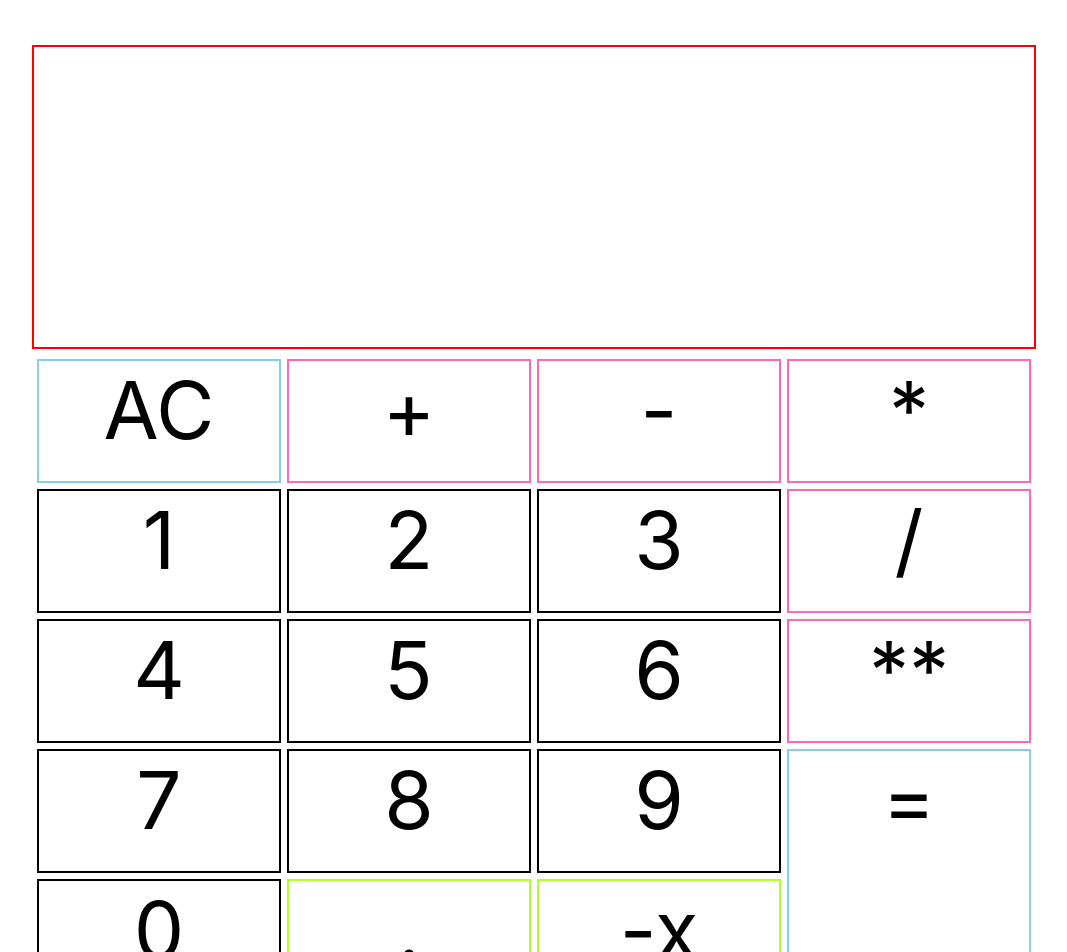
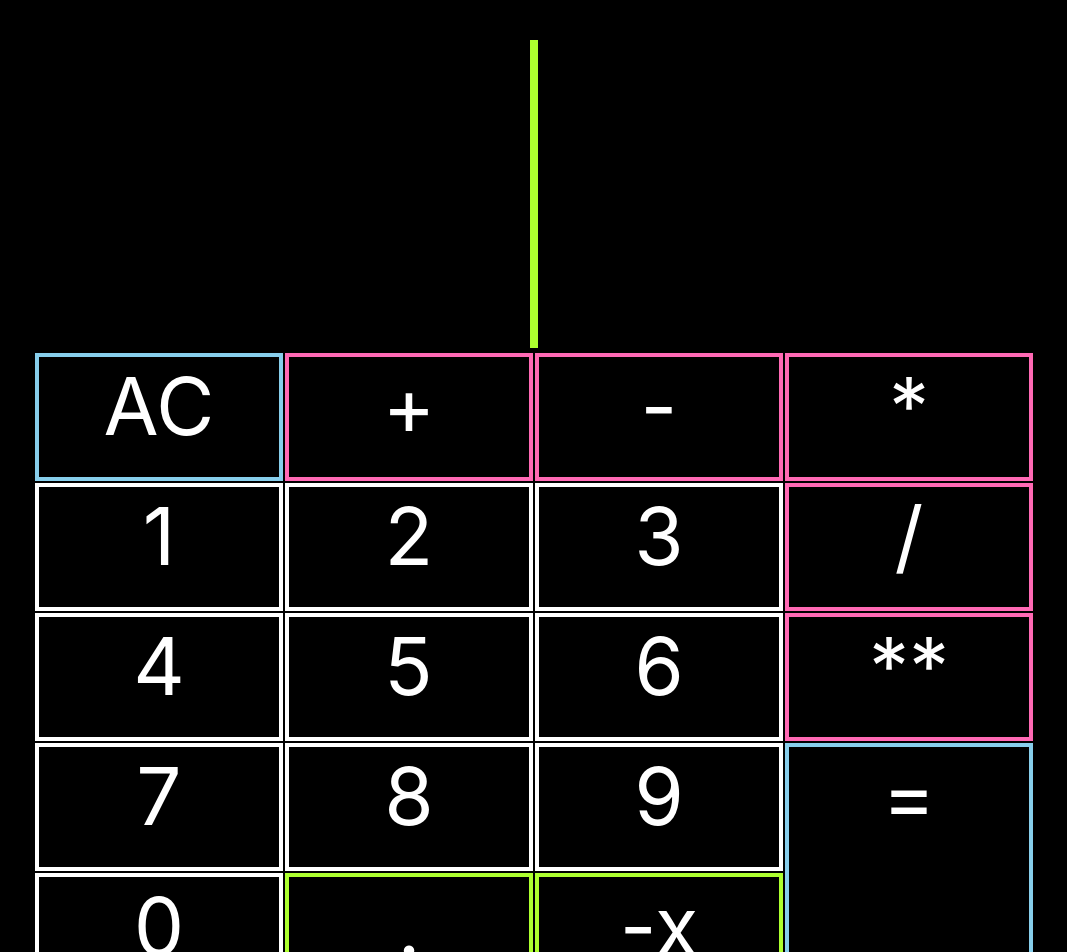
Before and after one commit to amara-j/calculator, a React (Create React App) app: page / in a window 1280 px wide. Shown: the top 952 px of the page, without its empty margins (106-1173 px from the left). Built offline with nearby package versions, Linux system fonts and the light colour scheme.

Commit message:
result is centered, with space for up to 3 line overflow, then number pad starts shifting down

```diff
--- a/src/App.css
+++ b/src/App.css
@@ -1,10 +1,14 @@
+html {
+  background-color: black;
+}
+
 .App {
   margin-top: 5vh;
   display: grid;
   grid-template-columns: 1fr;
-  align-items: center;
   justify-items: center;
   font-size: 80px;
+  color: white;
 }
 
 .calculatorButtons {
@@ -17,13 +21,10 @@
 
 .calculatorDisplay {
   text-align: center;
-  display: grid;
-  grid-template-columns: repeat(4, 250px);
-  grid-template-rows: 300px;
 }
 
 .clearContainer {
-  border: 2px solid skyblue;
+  border: 4px solid skyblue;
   width: 240px;
   height: 120px;
   margin: 5px 5px 5px 5px;
@@ -82,13 +83,13 @@
 }
 
 .numberContainer {
-  border: 2px solid black;
+  border: 4px solid white;
   width: 240px;
   height: 120px;
   margin: 5px 5px 5px 5px;
 }
 .equalsContainer {
-  border: 2px solid skyblue;
+  border: 4px solid skyblue;
   width: 240px;
   height: 250px;
   margin: 5px 5px 5px 5px;
@@ -97,31 +98,39 @@
 }
 
 .decimalContainer {
-  border: 2px solid greenyellow;
+  border: 4px solid greenyellow;
   width: 240px;
   height: 120px;
   margin: 5px 5px 5px 5px;
 }
 
 .operatorContainer {
-  border: 2px solid hotpink;
+  border: 4px solid hotpink;
   width: 240px;
   height: 120px;
   margin: 5px 5px 5px 5px;
 }
 
 .negativeContainer {
-  border: 2px solid greenyellow;
+  border: 4px solid greenyellow;
   width: 240px;
   height: 120px;
   margin: 5px 5px 5px 5px;
 }
 
 .calculatorDisplay {
-  border: 2px solid red;
-  width: 1000px;
-  height: 300px;
-  grid-column: 1 /2;
-  margin: 5px 5px 5px 5px;
-  grid-row: 1;
+  position: relative;
+  border: 4px solid greenyellow;
+  text-align: center;
+  max-width: 990px;
+  overflow-wrap: break-word;
+  min-height: 300px;
 }
+
+.result {
+  position: relative;
+  left: 50%;
+  border: 4px solid greenyellow;
+  text-align: center;
+  color: pink;
+}
--- a/src/Calculator.js
+++ b/src/Calculator.js
@@ -77,10 +77,15 @@ function Calculator() {
   };
 
   const handleExponentOperatorDisplay = (operator) => {
-    if (operator.length != 0) {
-      const opString = operator.toString();
+    const opString = operator.toString();
+    if (opString.includes("**")) {
       let re = /\*\*/g;
       return opString.replace(re, `^`);
+    }
+    if (opString.includes("*")) {
+      let re = /\*/g;
+      console.log("found a mult case");
+      return opString.replace(re, ` x `);
     }
     return operator;
   };
@@ -159,7 +164,7 @@ function Calculator() {
       operatorButtonOnClick(e.key);
     }
     //enter
-    else if (e.code === "Enter") {
+    else if (e.code === "Enter" || e.key === "=") {
       equalsButtonOnClick();
     }
     //delete
@@ -179,9 +184,11 @@ function Calculator() {
   return (
     <div className="App">
       <div className="calculatorDisplay">
+        {/* <p className="result"> */}
         {isExpressionEvaluated
           ? checkResultError(eval(handleIncompleteResult(result)))
           : operand1 + handleExponentOperatorDisplay(operator) + operand2}
+        {/* </p> */}
       </div>
       <div className="calculatorButtons">
         {operator_array.map((element) => {
```
